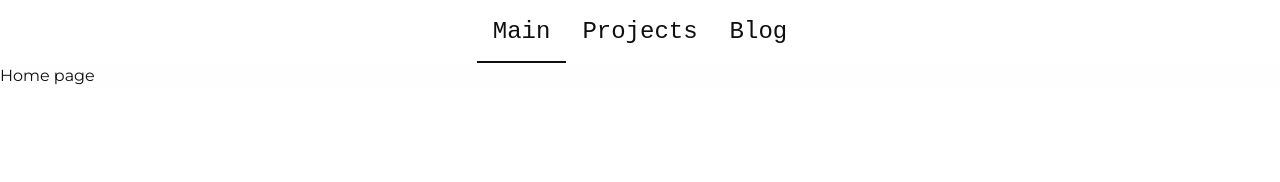
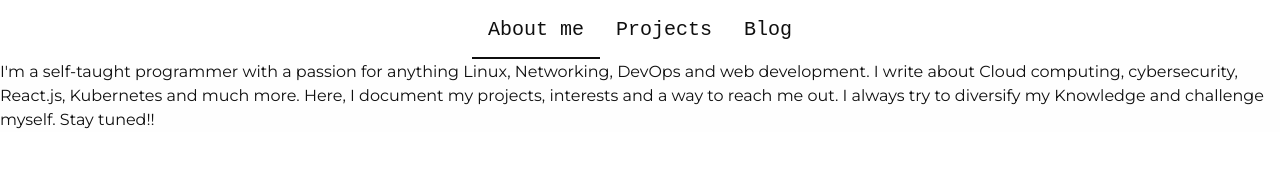
Before and after one commit to Somayyah/sumaiia.xyz-website, a Next.js app: page / in a window 1280 px wide. Shown: the top 182 px of the page. Built offline with nearby package versions, Linux system fonts and the light colour scheme; a web font is replaced by a local one.

Commit message:
intro added

```diff
--- a/components/Nav.tsx
+++ b/components/Nav.tsx
@@ -10,7 +10,7 @@ function Nav() {
 				<ul className="">
 					<li>
 						<Link href="/">
-							<a onClick={() => setOpened(false)}>Main</a>
+							<a onClick={() => setOpened(false)}>About me</a>
 						</Link>
 					</li>
 					<li>
--- a/pages/_app.tsx
+++ b/pages/_app.tsx
@@ -18,7 +18,7 @@ function MyApp({ Component, pageProps }) {
         <Nav/>
       </section>
       <main id="mainContent" tabIndex={-1}>
-        <section aria-label="main content">
+        <section aria-label="main content" className="pageContent">
           <Component {...pageProps} />
         </section>
         <section id="customize"  aria-label="customize the website">
--- a/pages/index.tsx
+++ b/pages/index.tsx
@@ -10,7 +10,16 @@ export default function Home() {
           content="For DevOps, frontend and cloud computing. I write about IT automation, python, Controversial opinions, UI/UX design and Google Cloud Platform."/>
           <title>alt f4 - DevOps, Frontend, Cloud and Daring opinions</title>
       </Head>
-        Home page
+      <div className="introduction">
+        I'm a self-taught programmer with a passion for anything{" "}
+        <span>Linux</span>,<span> Networking</span>, <span>DevOps</span> and{" "}
+        <span>web development</span>. I write about{" "}
+        <span>Cloud computing</span>, <span>cybersecurity</span>,{" "}
+        <span>React.js</span>, <span>Kubernetes </span>
+        and much more. Here, I document my projects, interests and a way to
+        reach me out. I always try to diversify my Knowledge and challenge
+        myself. Stay tuned!!
+      </div>
     </>
   )
 }
--- a/styles/globals.css
+++ b/styles/globals.css
@@ -56,7 +56,7 @@
     @apply border-secondary border-b-2 py-4;
   }
   .minimalist nav {
-    @apply text-secondary text-2xl font-mono;
+    @apply text-secondary text-xl font-mono;
   }
   .minimalist nav ul {
     @apply text-center m-auto w-11/12 py-4 right-1/2;
@@ -83,6 +83,12 @@
     width: 35px !important;
     height: 35px !important;
   }
+  .minimalist main.pageContent.introduction {
+    @apply text-lg;
+  }
+  .minimalist main.pageContent.introduction span {
+    @apply underline text-primary;
+  }
   .minimalist footer {
     @apply fixed left-0 bottom-0 w-full bg-primary text-secondary text-center border-t-2 border-secondary;
   }
--- a/styles/globals.scss
+++ b/styles/globals.scss
@@ -58,7 +58,7 @@
     }
     @apply font-sans;
     nav{
-      @apply text-secondary text-2xl font-mono;
+      @apply text-secondary text-xl font-mono;
       ul {
         @apply text-center m-auto w-11/12 py-4 right-1/2;
         li{
@@ -85,6 +85,15 @@
           }
         }
       }
+
+      &.pageContent{
+        &.introduction{
+          @apply text-lg;
+          span{
+            @apply underline text-primary;
+          }
+        }
+      }
     }
 
     footer{
```
Also changed, not shown: 1 other file (tests, documents, lock files or other folders).
